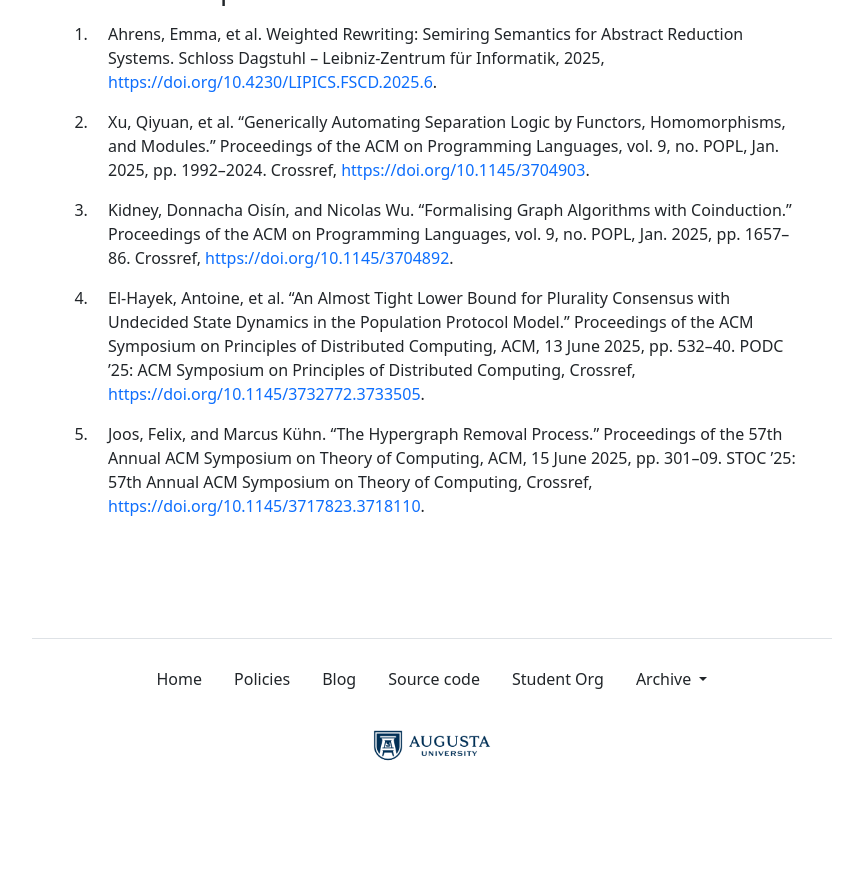
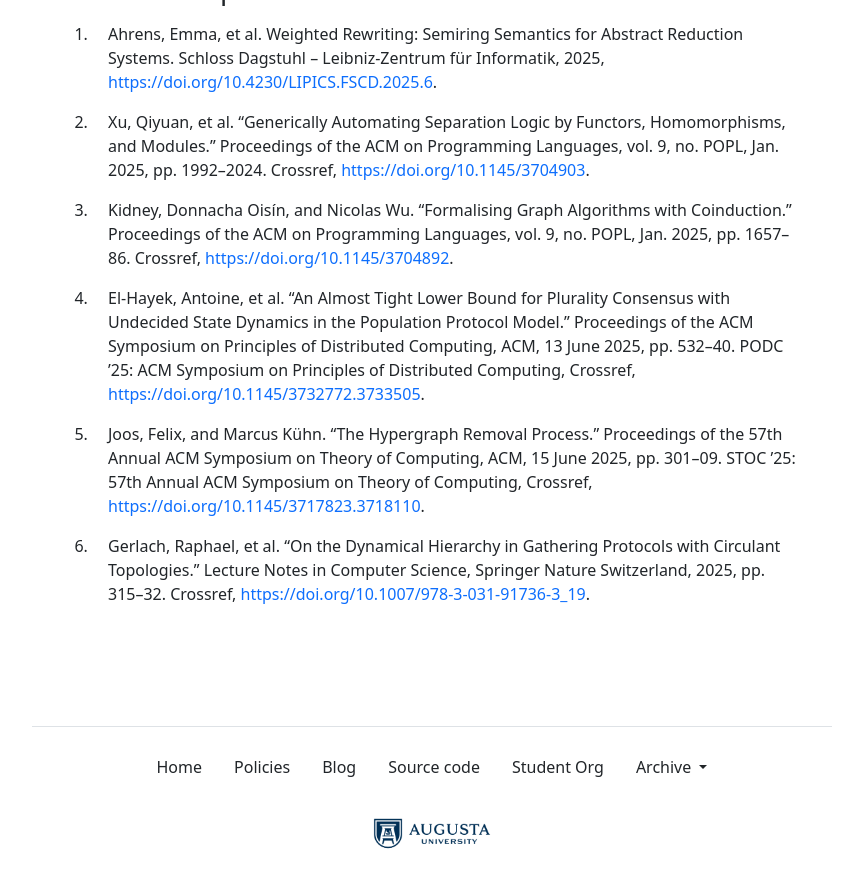
Before and after one commit to the-au-forml-lab/plgroup, a Jekyll site: the page built from docs/index.md, in a window 1280 px wide and 900 px high, scrolled down 1677 px. Shown: the top 888 px of the window, without its empty margins (208-1071 px from the left). Built offline with Jekyll 4.4.1, drawn with Linux system fonts in a browser that asks for light colours; before the commit the page ends 2489 px from its top, so only the background shows below that; some of the changed text lies outside the part shown.

Commit message:
[create-pull-request] automated change

```diff
--- a/data/history.txt
+++ b/data/history.txt
@@ -52,3 +52,4 @@
 10.1145/3704892
 10.1145/3732772.3733505
 10.1145/3717823.3718110
+10.1007/978-3-031-91736-3_19
--- a/docs/index.md
+++ b/docs/index.md
@@ -36,7 +36,7 @@ organization.
 | 4.  | September 12 | Formalising Graph Algorithms with Coinduction.    | UH227 (Fishbowl) |
 | 5.  | September 19 | An Almost Tight Lower Bound for Plurality Consensus with Undecided State Dynamics in the Population Protocol Model.    | UH227 (Fishbowl) |
 | 6.  | September 26 | The Hypergraph Removal Process.    | UH227 (Fishbowl) |
-| 7.  | October 3    | Paper 06 discussion    | UH227 (Fishbowl) |
+| 7.  | October 3    | On the Dynamical Hierarchy in Gathering Protocols with Circulant Topologies.    | UH227 (Fishbowl) |
 | 8.  | October 10   | _Fall pause_           |                  |
 | 9.  | October 17   | Paper 07 discussion    | UH227 (Fishbowl) |
 | 10. | October 24   | Paper 08 discussion    | UH227 (Fishbowl) |
--- a/docs/papers.md
+++ b/docs/papers.md
@@ -3,3 +3,4 @@
 1. Kidney, Donnacha Oisín, and Nicolas Wu. “Formalising Graph Algorithms with Coinduction.” Proceedings of the ACM on Programming Languages, vol. 9, no. POPL, Jan. 2025, pp. 1657–86. Crossref, <https://doi.org/10.1145/3704892>.
 1. El-Hayek, Antoine, et al. “An Almost Tight Lower Bound for Plurality Consensus with Undecided State Dynamics in the Population Protocol Model.” Proceedings of the ACM Symposium on Principles of Distributed Computing, ACM, 13 June 2025, pp. 532–40. PODC ’25: ACM Symposium on Principles of Distributed Computing, Crossref, <https://doi.org/10.1145/3732772.3733505>.
 1. Joos, Felix, and Marcus Kühn. “The Hypergraph Removal Process.” Proceedings of the 57th Annual ACM Symposium on Theory of Computing, ACM, 15 June 2025, pp. 301–09. STOC ’25: 57th Annual ACM Symposium on Theory of Computing, Crossref, <https://doi.org/10.1145/3717823.3718110>.
+1. Gerlach, Raphael, et al. “On the Dynamical Hierarchy in Gathering Protocols with Circulant Topologies.” Lecture Notes in Computer Science, Springer Nature Switzerland, 2025, pp. 315–32. Crossref, <https://doi.org/10.1007/978-3-031-91736-3_19>.
```
